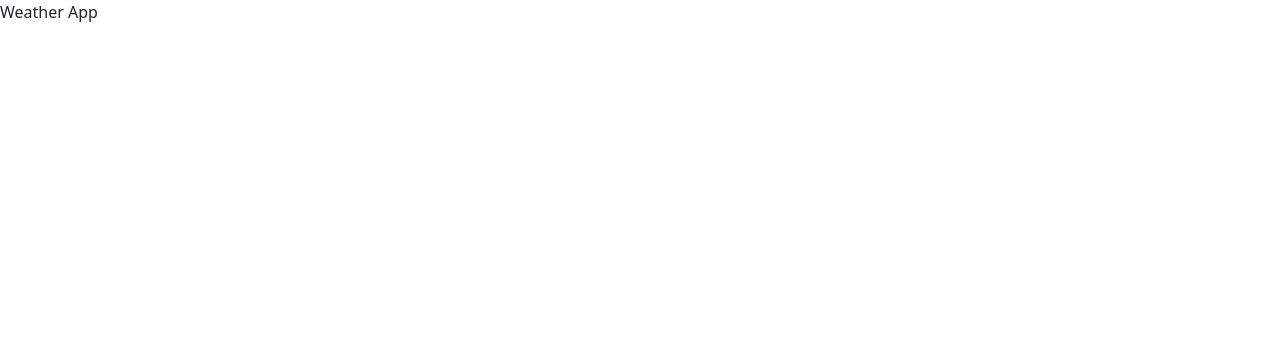
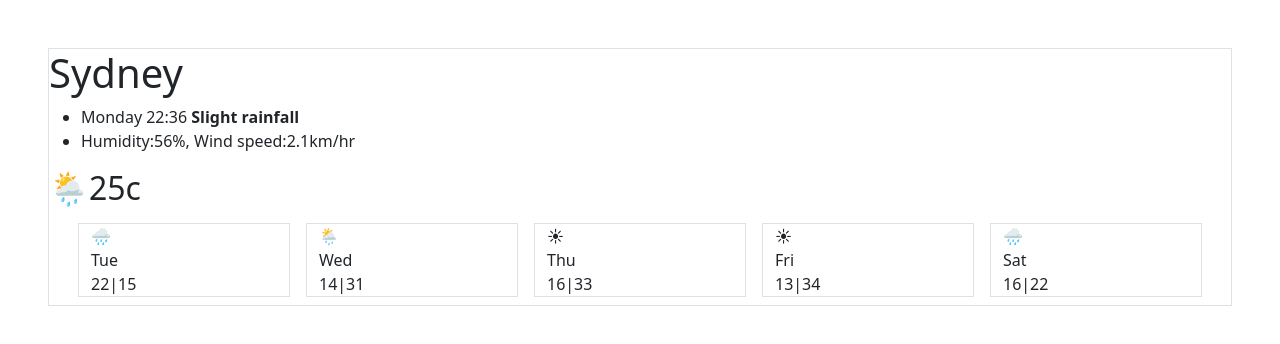
Before and after one commit to khayelihlemiles/my-react-weather, a React (Create React App) app: page / in a window 1280 px wide. Shown: the top 344 px of the page. Built offline with nearby package versions, Linux system fonts and the light colour scheme.

Commit message:
started building my app (html)

```diff
--- a/src/App.js
+++ b/src/App.js
@@ -1,5 +1,10 @@
 import "./App.css";
+import Weather from "./Weather";
 
 export default function App() {
-  return <div className="App">Weather App</div>;
+  return (
+    <div className="App">
+      <Weather />
+    </div>
+  );
 }
--- /dev/null
+++ b/src/Weather.js
@@ -0,0 +1,54 @@
+import React from "react";
+import "./weather.css";
+
+export default function Weather() {
+  return (
+    <div className="weather border m-5">
+      <h1>Sydney</h1>
+      <ul>
+        <li>
+          Monday 22:36 <strong>Slight rainfall</strong>
+          <li>Humidity:56%, Wind speed:2.1km/hr </li>
+        </li>
+      </ul>
+      <h2>🌦25c</h2>
+      <div className="container">
+        <div className="row">
+          <div className="col border m-2">
+            🌧
+            <br />
+            Tue
+            <br />
+            22|15
+          </div>
+          <div className="col border m-2">
+            🌦
+            <br />
+            Wed
+            <br />
+            14|31
+          </div>
+          <div className="col border m-2">
+            ☀<br />
+            Thu
+            <br />
+            16|33
+          </div>
+          <div className="col border m-2">
+            ☀<br />
+            Fri
+            <br />
+            13|34
+          </div>
+          <div className="col border m-2">
+            🌧
+            <br />
+            Sat
+            <br />
+            16|22
+          </div>
+        </div>
+      </div>
+    </div>
+  );
+}
```
Also changed, not shown: src/weather.css (added).
